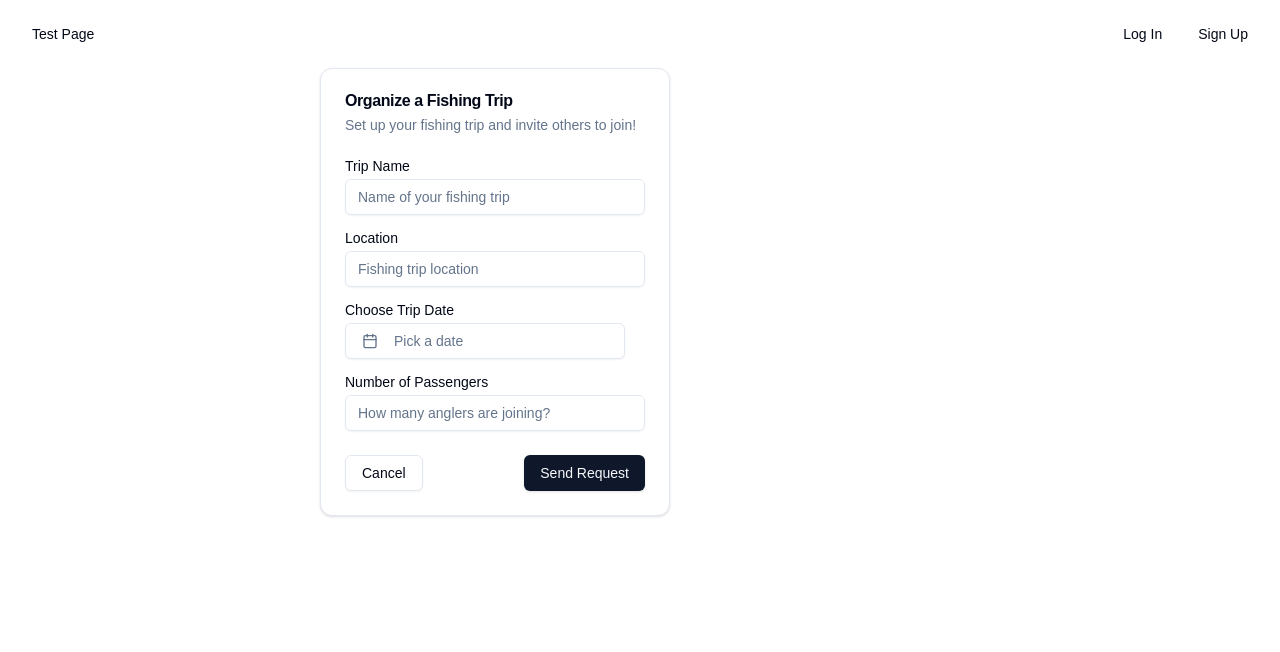
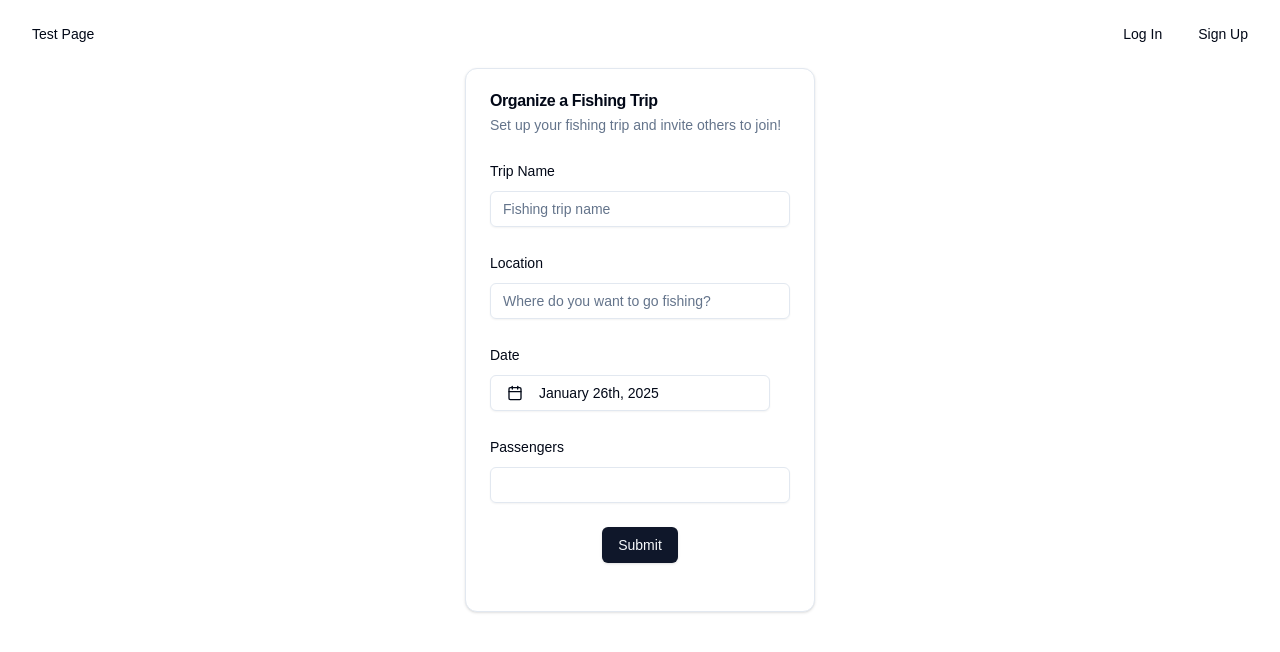
Before and after one commit to velardejm/boat-buddy, a Next.js app: page /test-page in a window 1280 px wide. Shown: the top 652 px of the page. Built offline with nearby package versions, Linux system fonts and the light colour scheme.

Commit message:
Add Organize Trip form

```diff
--- a/app/(test)/test-page/page.tsx
+++ b/app/(test)/test-page/page.tsx
@@ -1,13 +1,11 @@
-import TripCard from '@/components/custom/TripCard';
+import CreateTrip from '@/components/custom/CreateTrip';
 
 export default function Page() {
   return (
     <div>
       {/* <TripCard /> */}
       <div className="w-full flex justify-center">
-        <div className="w-1/2">
-          <TripCard />
-        </div>
+        <CreateTrip />
       </div>
     </div>
   );
--- /dev/null
+++ b/components/custom/CreateTrip.tsx
@@ -0,0 +1,176 @@
+'use client';
+import { z } from 'zod';
+import { zodResolver } from '@hookform/resolvers/zod';
+import { Button } from '@/components/ui/button';
+import { Input } from '@/components/ui/input';
+import DatePicker from '@/components/custom/DatePicker';
+import {
+  Card,
+  CardContent,
+  CardDescription,
+  CardFooter,
+  CardHeader,
+  CardTitle,
+} from '@/components/ui/card';
+import {
+  Form,
+  FormControl,
+  // FormDescription,
+  FormField,
+  FormItem,
+  FormLabel,
+  FormMessage,
+} from '@/components/ui/form';
+import { useForm } from 'react-hook-form';
+
+// import { Input } from '@/components/ui/input';
+// import { Label } from '@/components/ui/label';
+// import DatePicker from '@/components/custom/DatePicker';
+
+const formSchema = z
+  .object({
+    name: z.string().min(2, {
+      message: 'Trip name must be at least 2 characters',
+    }),
+
+    location: z.string().min(2, {
+      message: 'Trip location must be at least 2 characters',
+    }),
+    date: z.date(),
+    passengers: z.string(),
+  })
+  .refine((val) => val.date < new Date(), {
+    message: 'Invalid date',
+  });
+
+export default function CreateTrip() {
+  const form = useForm<z.infer<typeof formSchema>>({
+    resolver: zodResolver(formSchema),
+    defaultValues: {
+      name: '',
+      location: '',
+      date: new Date(),
+      passengers: '',
+    },
+  });
+
+  function onSubmit(values: z.infer<typeof formSchema>) {
+    console.log(values);
+  }
+
+  return (
+    <Card className="w-[350px]">
+      <CardHeader>
+        <CardTitle>Organize a Fishing Trip</CardTitle>
+        <CardDescription>
+          Set up your fishing trip and invite others to join!
+        </CardDescription>
+      </CardHeader>
+      <CardContent>
+        <Form {...form}>
+          <form
+            onSubmit={form.handleSubmit(onSubmit)}
+            className="space-y-6 flex flex-col  items-center h-1/2"
+          >
+            <FormField
+              control={form.control}
+              name="name"
+              render={({ field }) => (
+                <FormItem className="w-full">
+                  <FormLabel>Trip Name</FormLabel>
+                  <FormControl>
+                    <Input placeholder="Fishing trip name" {...field} />
+                  </FormControl>
+                  <FormMessage />
+                </FormItem>
+              )}
+            />
+
+            <FormField
+              control={form.control}
+              name="location"
+              render={({ field }) => (
+                <FormItem className="w-full">
+                  <FormLabel>Location</FormLabel>
+                  <FormControl>
+                    <Input
+                      placeholder="Where do you want to go fishing?"
+                      {...field}
+                    />
+                  </FormControl>
+                  <FormMessage />
+                </FormItem>
+              )}
+            />
+
+            <FormField
+              control={form.control}
+              name="date"
+              render={({ field }) => (
+                <FormItem className="w-full">
+                  <FormLabel>Date</FormLabel>
+                  <FormControl>
+                    <DatePicker
+                      value={field.value || null}
+                      onChange={field.onChange}
+                    />
+                  </FormControl>
+                  <FormMessage />
+                </FormItem>
+              )}
+            />
+
+            <FormField
+              control={form.control}
+              name="passengers"
+              render={({ field }) => (
+                <FormItem className="w-full">
+                  <FormLabel>Passengers</FormLabel>
+                  <FormControl>
+                    <Input type="number" min="1" max="6" {...field} />
+                  </FormControl>
+                  <FormMessage />
+                </FormItem>
+              )}
+            />
+
+            <Button type="submit">Submit</Button>
+          </form>
+        </Form>
+      </CardContent>
+      <CardFooter className="flex justify-between">
+        {/* <Button variant="outline">Cancel</Button>
+        <Button>Send Request</Button> */}
+      </CardFooter>
+    </Card>
+  );
+}
+
+{
+  /* <form>
+<div className="grid w-full items-center gap-4">
+  <div className="flex flex-col space-y-1.5">
+    <Label htmlFor="trip-name">Trip Name</Label>
+    <Input id="trip-name" placeholder="Name of your fishing trip" />
+  </div>
+  <div className="flex flex-col space-y-1.5">
+    <Label htmlFor="trip-location">Location</Label>
+    <Input id="trip-location" placeholder="Fishing trip location" />
+  </div>
+  <div className="flex flex-col space-y-1.5">
+    <Label htmlFor="trip-date">Choose Trip Date</Label>
+    <DatePicker />
+  </div>
+  <div className="flex flex-col space-y-1.5">
+    <Label htmlFor="boat-pax">Number of Passengers</Label>
+    <Input
+      id="boat-pax"
+      placeholder="How many anglers are joining?"
+      type="number"
+      min="1"
+      max="6"
+    />
+  </div>
+</div>
+</form> */
+}
--- a/components/custom/DatePicker.tsx
+++ b/components/custom/DatePicker.tsx
@@ -1,43 +1,46 @@
-"use client"
+'use client';
 
-import * as React from "react"
-import { format } from "date-fns"
-import { Calendar as CalendarIcon } from "lucide-react"
+import * as React from 'react';
+import { format } from 'date-fns';
+import { Calendar as CalendarIcon } from 'lucide-react';
 
-import { cn } from "@/lib/utils"
-import { Button } from "@/components/ui/button"
-import { Calendar } from "@/components/ui/calendar"
+import { cn } from '@/lib/utils';
+import { Button } from '@/components/ui/button';
+import { Calendar } from '@/components/ui/calendar';
 import {
   Popover,
   PopoverContent,
   PopoverTrigger,
-} from "@/components/ui/popover"
+} from '@/components/ui/popover';
 
-export default function DatePicker() {
-  const [date, setDate] = React.useState<Date>()
+interface DatePickerProps {
+  value: Date | undefined; // The selected date (controlled by react-hook-form)
+  onChange: (date: Date | undefined) => void; // Function to update react-hook-form with selected date
+}
 
+export default function DatePicker({ value, onChange }: DatePickerProps) {
   return (
     <Popover>
       <PopoverTrigger asChild>
         <Button
-          variant={"outline"}
+          variant={'outline'}
           className={cn(
-            "w-[280px] justify-start text-left font-normal",
-            !date && "text-muted-foreground"
+            'w-[280px] justify-start text-left font-normal',
+            !value && 'text-muted-foreground'
           )}
         >
           <CalendarIcon className="mr-2 h-4 w-4" />
-          {date ? format(date, "PPP") : <span>Pick a date</span>}
+          {value ? format(value, 'PPP') : <span>Pick a date</span>}
         </Button>
       </PopoverTrigger>
       <PopoverContent className="w-auto p-0">
         <Calendar
           mode="single"
-          selected={date}
-          onSelect={setDate}
+          selected={value}
+          onSelect={onChange}
           initialFocus
         />
       </PopoverContent>
     </Popover>
-  )
+  );
 }
--- a/components/custom/TripCard.tsx
+++ /dev/null
@@ -1,83 +0,0 @@
-import { Button } from "@/components/ui/button";
-import {
-  Card,
-  CardContent,
-  CardDescription,
-  CardFooter,
-  CardHeader,
-  CardTitle,
-} from "@/components/ui/card";
-import { Input } from "@/components/ui/input";
-import { Label } from "@/components/ui/label";
-import DatePicker from "@/components/custom/DatePicker";
-
-export default function TripCard() {
-  return (
-    // <Card className="w-[350px]">
-    //   <CardHeader>
-    //     <CardTitle>Organize a Fishing Trip</CardTitle>
-    //     <CardDescription>Deploy your new project in one-click.</CardDescription>
-    //   </CardHeader>
-    //   <CardContent>
-    //     <form>
-    //       <div className="grid w-full items-center gap-4">
-    //         <div className="flex flex-col space-y-1.5">
-    //           <Label htmlFor="name">Name</Label>
-    //           <Input id="name" placeholder="Name of your project" />
-    //         </div>
-    //         <div className="flex flex-col space-y-1.5">
-    //           <Label htmlFor="framework">Choose  Trip Date</Label>
-    //             <DatePicker />
-    //         </div>
-    //       </div>
-    //     </form>
-    //   </CardContent>
-    //   <CardFooter className="flex justify-between">
-    //     <Button variant="outline">Cancel</Button>
-    //     <Button>Deploy</Button>
-    //   </CardFooter>
-    // </Card>
-
-    <Card className="w-[350px]">
-      <CardHeader>
-        <CardTitle>Organize a Fishing Trip</CardTitle>
-        <CardDescription>
-          Set up your fishing trip and invite others to join!
-        </CardDescription>
-      </CardHeader>
-      <CardContent>
-        <form>
-          <div className="grid w-full items-center gap-4">
-            <div className="flex flex-col space-y-1.5">
-              <Label htmlFor="trip-name">Trip Name</Label>
-              <Input id="trip-name" placeholder="Name of your fishing trip" />
-            </div>
-            <div className="flex flex-col space-y-1.5">
-              <Label htmlFor="trip-location">Location</Label>
-              <Input
-                id="trip-location"
-                placeholder="Fishing trip location"
-              />
-            </div>
-            <div className="flex flex-col space-y-1.5">
-              <Label htmlFor="trip-date">Choose Trip Date</Label>
-              <DatePicker />
-            </div>
-            <div className="flex flex-col space-y-1.5">
-              <Label htmlFor="boat-pax">Number of Passengers</Label>
-              <Input
-                id="boat-pax"
-                placeholder="How many anglers are joining?"
-                type="number"
-              />
-            </div>
-          </div>
-        </form>
-      </CardContent>
-      <CardFooter className="flex justify-between">
-        <Button variant="outline">Cancel</Button>
-        <Button>Send Request</Button>
-      </CardFooter>
-    </Card>
-  );
-}
```
